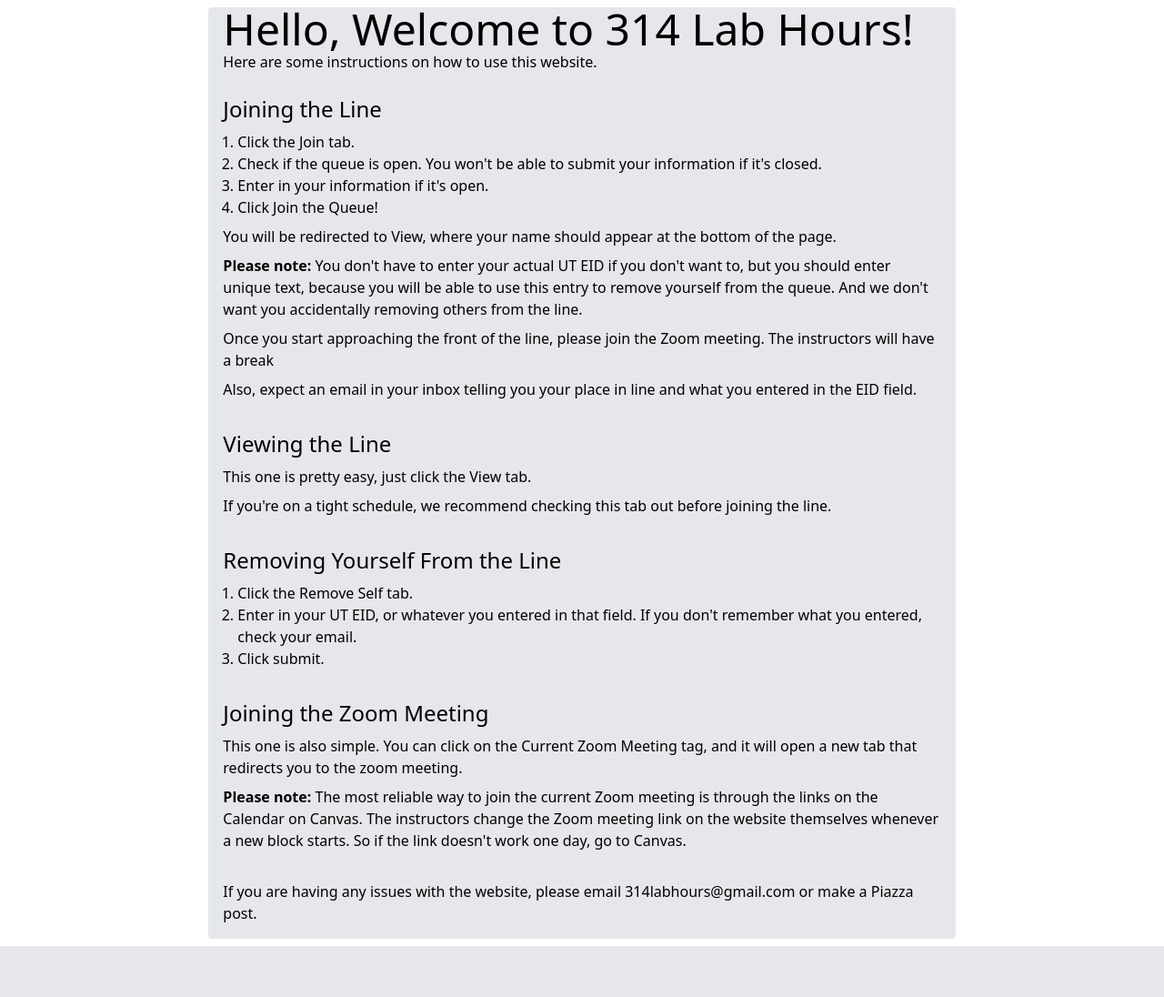
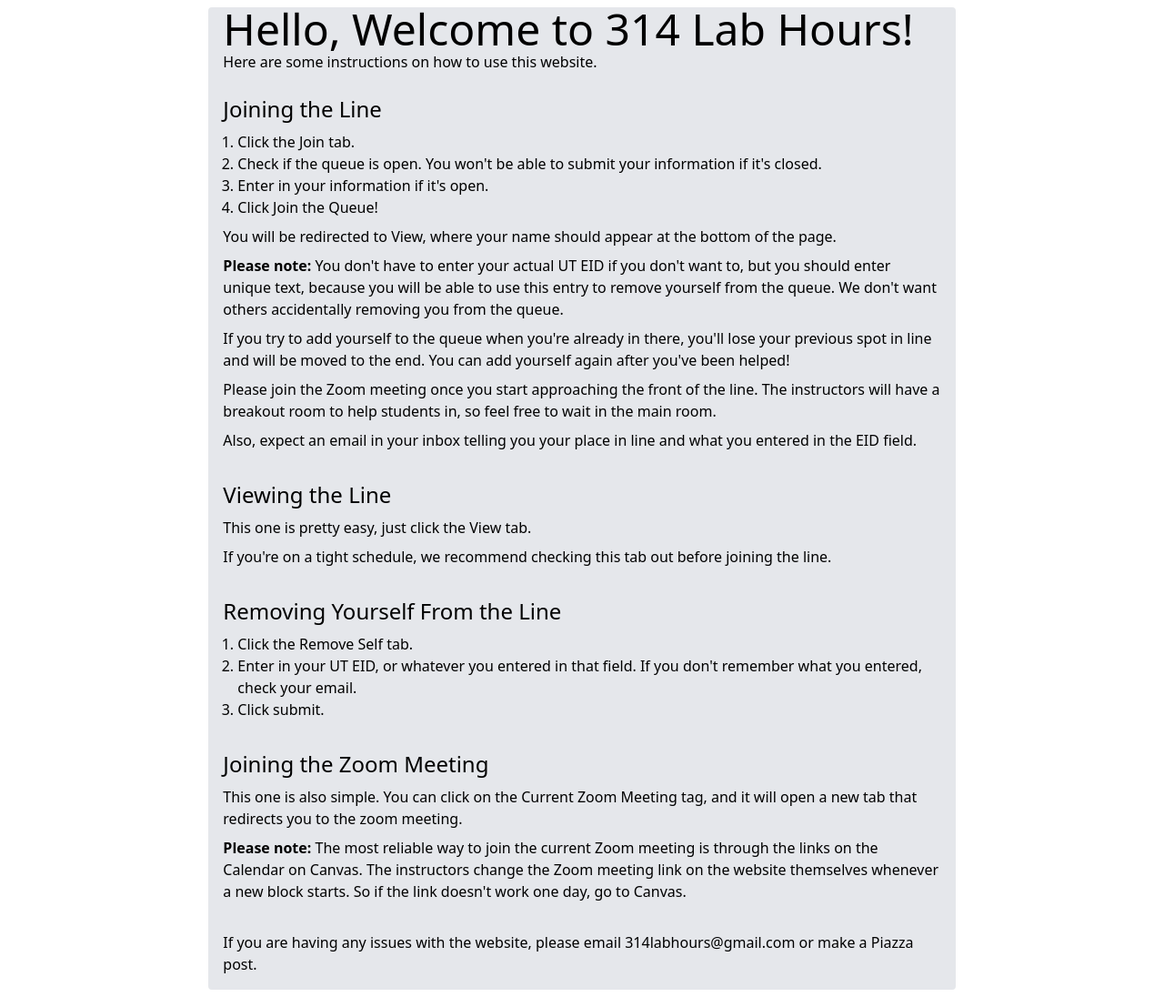
Before and after one commit to ninaahmed/LabHoursV2, a Flask app: page / in a window 1280 px wide. Shown: the part 34-1130 px from the top of the page at 91% size. Before the commit the page ends 1074 px from the top, so only its background shows below. Run offline with Flask 2, Linux system fonts and the light colour scheme; parts of the project's set-up code (start-up, migrations or seed data) failed here and were passed over.

Commit message:
Changed homepage text

```diff
--- a/flaskapp/templates/homepage.html
+++ b/flaskapp/templates/homepage.html
@@ -32,11 +32,12 @@
                 </ol>
                 <p class="mb-2">You will be redirected to View, where your name should appear at the bottom of the page.</p>
                 <p class="mb-2"><strong>Please note:</strong> You don't have to enter your actual UT EID if you don't want to, but you
-                    should enter unique text, because you will be able to use this entry to remove yourself from the queue. And we don't
-                    want you accidentally removing others from the line.</p>
-                <p class="mb-2">Once you start approaching the front of the line, please join the Zoom meeting. The instructors will have a
-                    break
-                </p>
+                    should enter unique text, because you will be able to use this entry to remove yourself from the queue. We don't
+                    want others accidentally removing you from the queue.</p>
+                <p class="mb-2">If you try to add yourself to the queue when you're already in there, you'll lose your previous spot in line
+                    and will be moved to the end. You can add yourself again after you've been helped! </p>
+                <p class="mb-2"> Please join the Zoom meeting once you start approaching the front of the line. The instructors will have a
+                    breakout room to help students in, so feel free to wait in the main room.</p>
                 <p class="mb-2">Also, expect an email in your inbox telling you your place in line and what you entered in the EID field.</p>
 
                 <br />
```
